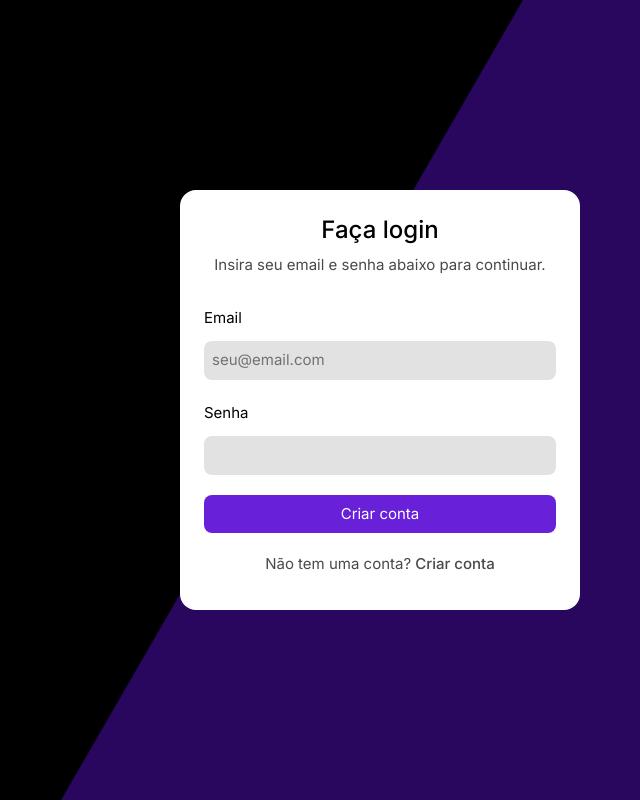
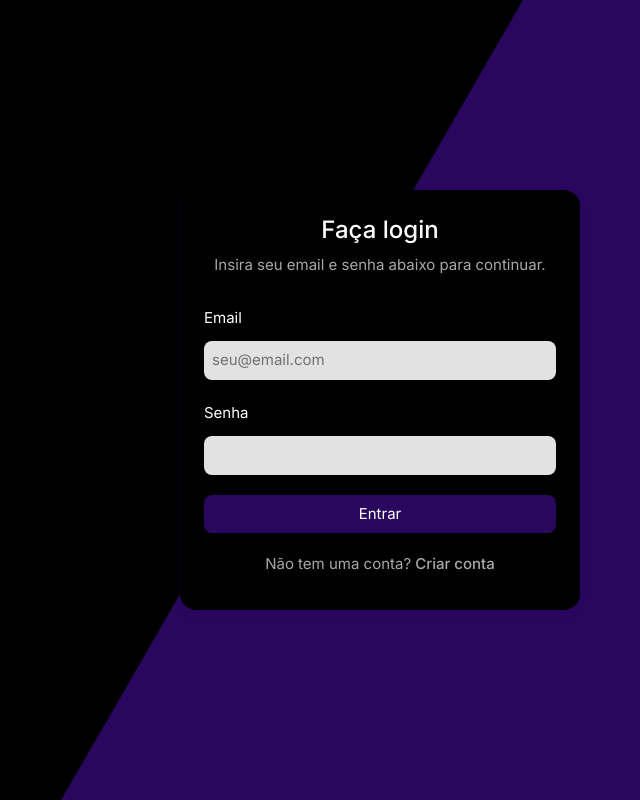
Before and after one commit to rogeranacleto/to-do-list-app, a React (Vite) app: page /login in a window 1280 px wide. Shown: the whole page, without its empty margins (260-900 px from the left). Built offline with nearby package versions, Linux system fonts and the light colour scheme.

Commit message:
style: new layout in login page

```diff
--- a/src/pages/Login/index.tsx
+++ b/src/pages/Login/index.tsx
@@ -2,18 +2,20 @@ import { Link } from "react-router"
 export function Login(){
     return(
         <div className="max-w-screen min-h-screen flex items-center justify-center">
-            <div className="max-w-100 bg-white w-full min-h-105 rounded-2xl flex flex-col items-center p-6">
-                <h1 className="text-2xl font-medium mb-2">Faça login</h1>
-                <p className="mb-7 text-[15px] text-[#4b4848]">Insira seu email e senha abaixo para continuar.</p>
+            <div className="max-w-100 bg-black w-full min-h-105 rounded-2xl flex flex-col items-center p-6 shadow-md shadow-[#29075f]/50">
+                <h1 className="text-2xl font-medium mb-2 text-white">Faça login</h1>
+                <p className="mb-7 text-[15px] text-[#ffffffa8]">Insira seu email e senha abaixo para continuar.</p>
                 <form className="flex flex-col w-full">
                     <div className="mb-5 w-full">
-                        <label className="text-[15px]">Email</label> <br />
-                        <input type="text" className="bg-[#E2E2E2] p-2 rounded-lg w-full mt-3 text-[15px] focus:outline-none focus:shadow-[0px_0px_10px_#5201d4] mb-5" placeholder="seu@email.com" required/>
-                        <label className="text-[15px]">Senha</label>
-                        <input type="password" className="bg-[#E2E2E2] p-2 rounded-lg w-full mt-3 text-[15px] focus:outline-none focus:shadow-[0px_0px_10px_#5201d4]" required/>
+                        <label className="text-[15px] text-white">Email</label> <br />
+                        <input type="text" className="bg-[#E2E2E2] p-2 rounded-lg w-full mt-3 text-[15px] focus:outline-none focus:shadow-[0px_0px_10px_#7a787c] mb-5 focus:duration-300 ease-in-out" placeholder="seu@email.com" required/>
+                        <label className="text-[15px] text-white">Senha</label>
+                        <input type="password" className="bg-[#E2E2E2] p-2 rounded-lg w-full mt-3 text-[15px] focus:outline-none focus:shadow-[0px_0px_10px_#7a787c] focus:duration-300 ease-in-out" required/>
                     </div>
-                    <button type="submit" className="cursor-pointer w-full bg-[#5201d4de] hover:bg-[#5201d4] p-2 text-white rounded-lg text-[15px] hover:scale-103 duration-300 ease-in-out">Criar conta</button>
-                    <p className="text-center text-[15px] mt-5 text-[#4b4848]">Não tem uma conta? <span className="font-medium"><Link to={"/signup"}>Criar conta</Link></span></p>
+                    <Link to={"/"}>
+                        <button type="submit" className="cursor-pointer w-full bg-[#29075f] p-2 text-white rounded-lg text-[15px] hover:scale-103 duration-300 ease-in-out hover:bg-[#5201d4]">Entrar</button>
+                    </Link>
+                    <p className="text-center text-[15px] mt-5 text-[#ffffffa8]">Não tem uma conta? <span className="font-medium hover:text-white duration-300"><Link to={"/signup"}>Criar conta</Link></span></p>
                 </form>
             </div>
         </div>
```
